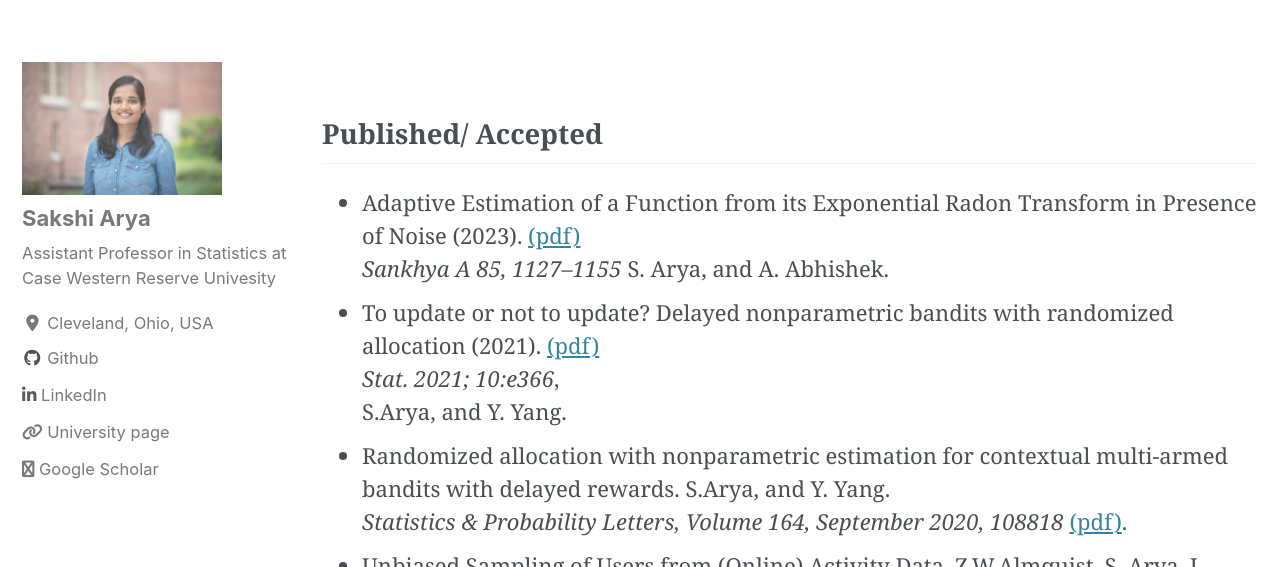
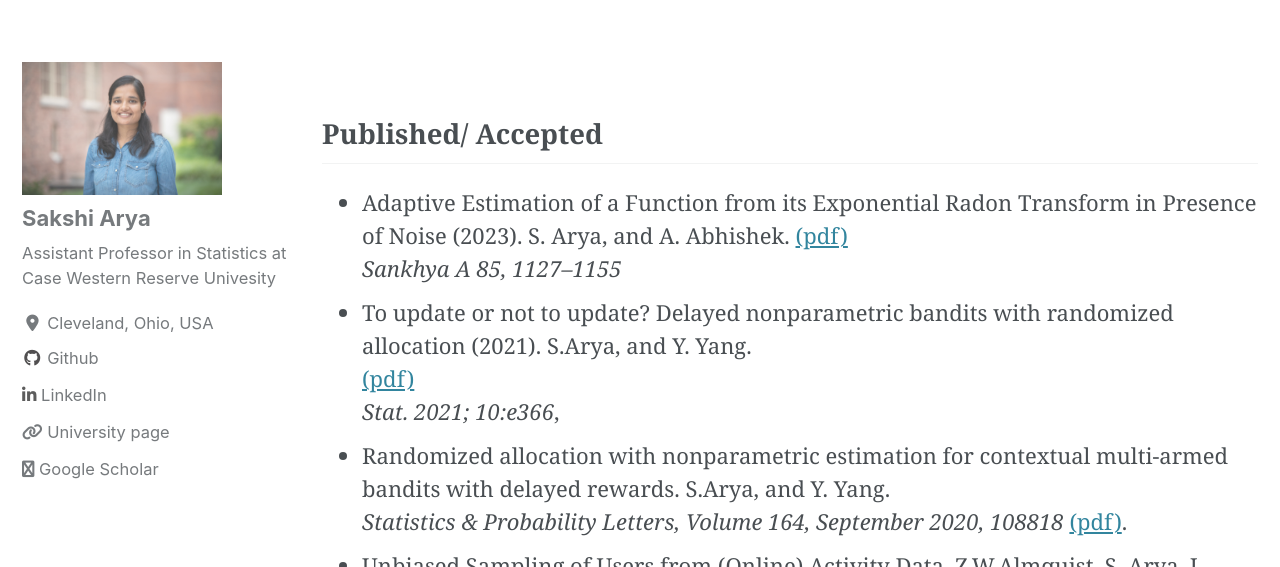
Before and after one commit to sakshiarya/sakshiarya.github.io, a Jekyll site: the page built from _pages/publications.md, in a window 1280 px wide and 900 px high, cut to the strip 333-900 px from the top of the window. Built offline with Jekyll 4.4.1, drawn with Linux system fonts in a browser that asks for light colours; cached includes are drawn as plain includes; nearby versions of some CDN libraries.

Commit message:
Pubs update

```diff
--- a/_pages/publications.md
+++ b/_pages/publications.md
@@ -15,10 +15,9 @@
 Published/ Accepted
 ---------------
 
-+  Adaptive Estimation of a Function from its Exponential Radon Transform in Presence of Noise (2023). <a href="/assets/pdf/SankhyaA_AA_SA.pdf" target="_blank">(pdf)</a> <br/> _Sankhya A 85, 1127–1155_
-S. Arya, and A. Abhishek. <br/>
-+ To update or not to update? Delayed nonparametric bandits with randomized allocation (2021). <a href="/assets/pdf/STAT_DelayedBandits_SakshiArya.pdf" target="_blank">(pdf)</a>  <br /> _Stat. 2021; 10:e366_, <br />
-S.Arya, and Y. Yang. <br/>
++  Adaptive Estimation of a Function from its Exponential Radon Transform in Presence of Noise (2023). S. Arya, and A. Abhishek. <a href="/assets/pdf/SankhyaA_AA_SA.pdf" target="_blank">(pdf)</a> <br/> _Sankhya A 85, 1127–1155_ <br/>
++ To update or not to update? Delayed nonparametric bandits with randomized allocation (2021). S.Arya, and Y. Yang. <br/>
+ <a href="/assets/pdf/STAT_DelayedBandits_SakshiArya.pdf" target="_blank">(pdf)</a>  <br /> _Stat. 2021; 10:e366_, <br />
 + Randomized allocation with nonparametric estimation for contextual multi-armed bandits with delayed rewards. S.Arya, and Y. Yang. <br/> _Statistics & Probability Letters, Volume 164, September 2020, 108818_  <a href="/assets/pdf/SPLpaperpublished-main.pdf" target="_blank">(pdf)</a>. <br/>
 + Unbiased Sampling of Users from (Online) Activity Data. Z.W.Almquist, S. Arya, L. Zeng, E.Spiro.<br/> _Field Methods, 31(1), 23–38_  <a href="/assets/pdf/FieldMethods.pdf" target="_blank">(pdf)</a>. <br/>
 
```
